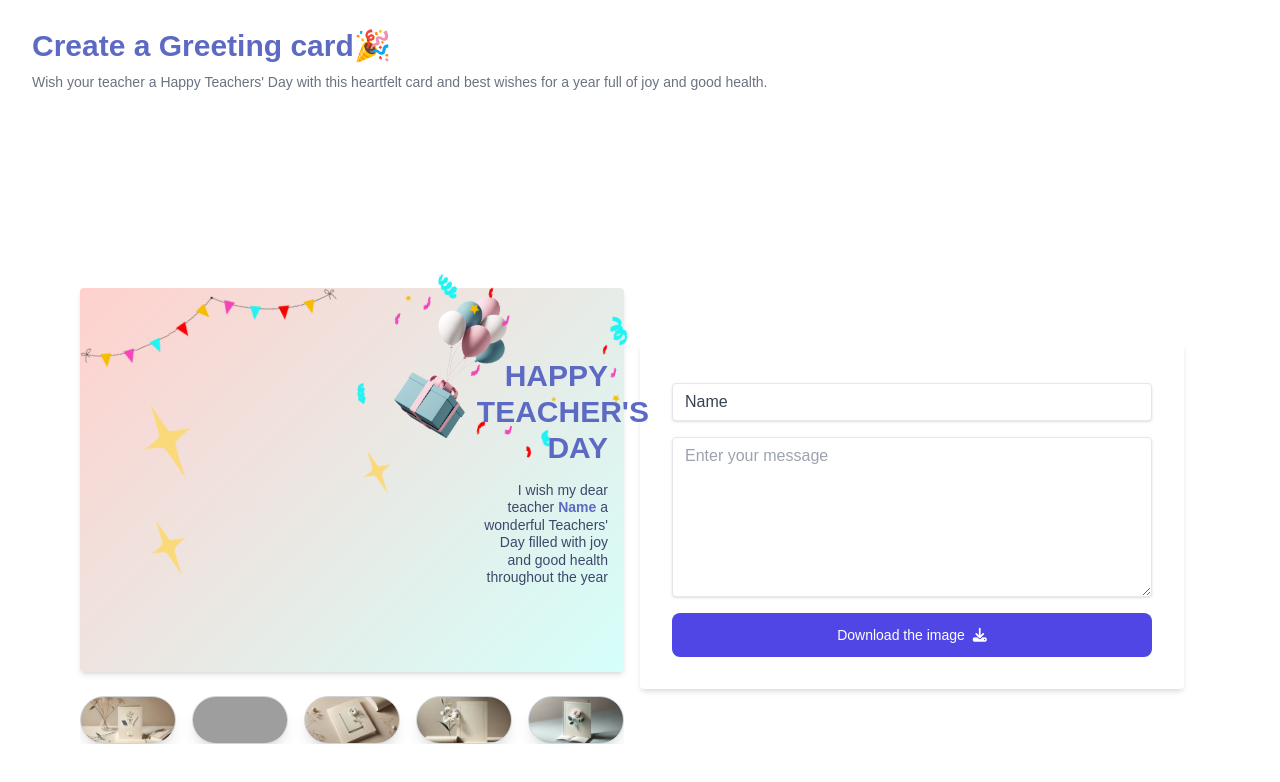
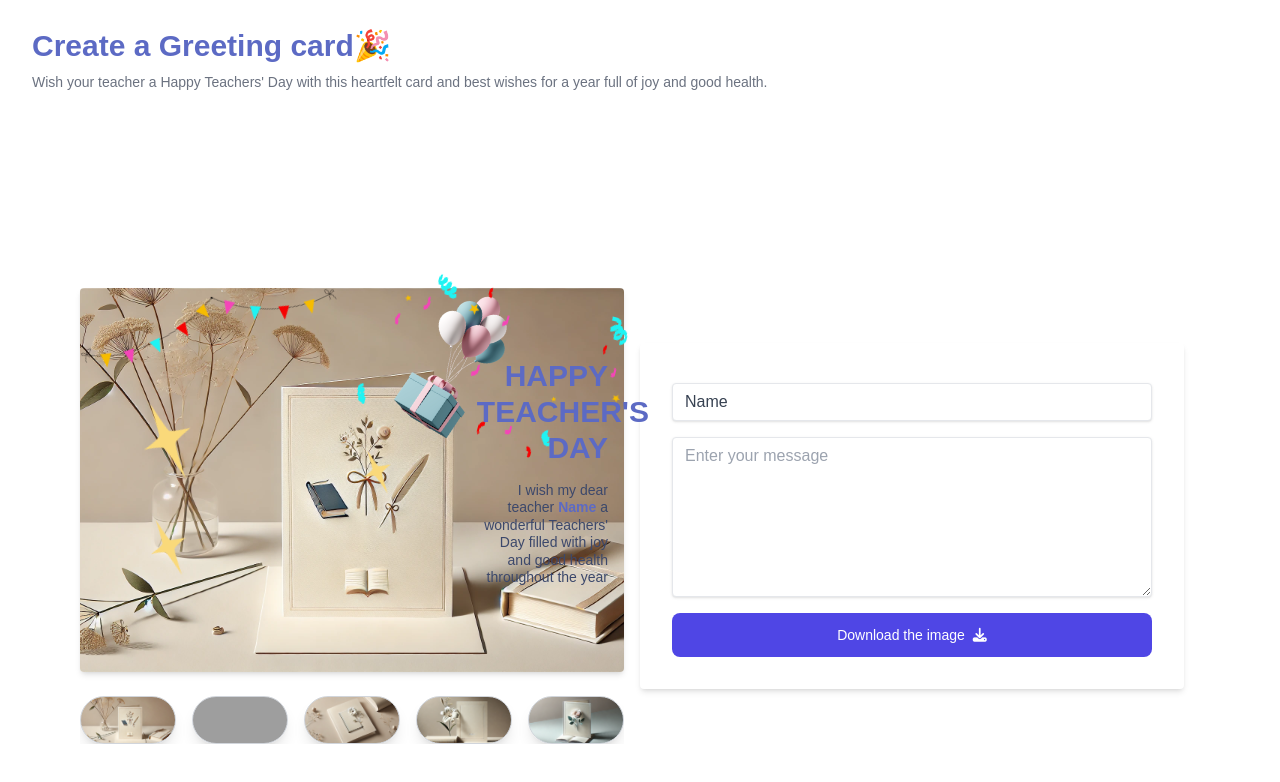
Before and after one commit to divshi/Greeting-Card, a React (Vite) app: page /home in a window 1280 px wide. Shown: the top 782 px of the page. Built offline with nearby package versions, Linux system fonts and the light colour scheme; grey boxes are pictures that could not be loaded; a web font is replaced by a local one.

Commit message:
8th Commit

```diff
--- a/src/Components/Home.jsx
+++ b/src/Components/Home.jsx
@@ -3,6 +3,7 @@ import imageEid from "../assets/eid.png";
 import imageEid2 from "../assets/eid (1).png";
 import imageEid3 from "../assets/eid (2).png";
 import imageEid4 from "../assets/eid (3).png";
+import img1 from "../assets/img1.png";  // Importing the default background image
 import html2canvas from "html2canvas";
 import BackCountainer from "./BackCountainer";
 
@@ -94,7 +95,7 @@ const FormContainer = ({
 function Home({ handlePartyModeClick }) {
   const [name, setName] = React.useState("Name");
   const [message, setMessage] = React.useState("");
-  const [background, setBackground] = React.useState("bg-gradient-135");
+  const [background, setBackground] = React.useState(`url(${img1})`); // Set the default background to img1.png
 
   const handleNameChange = (e) => {
     setName(e.target.value);
@@ -120,7 +121,7 @@ function Home({ handlePartyModeClick }) {
     // Reset the state when the component mounts
     setName("Name");
     setMessage("");
-    setBackground("bg-gradient-135");
+    setBackground(`url(${img1})`); // Reset to the default background image
   }, []);
 
   return (
```
